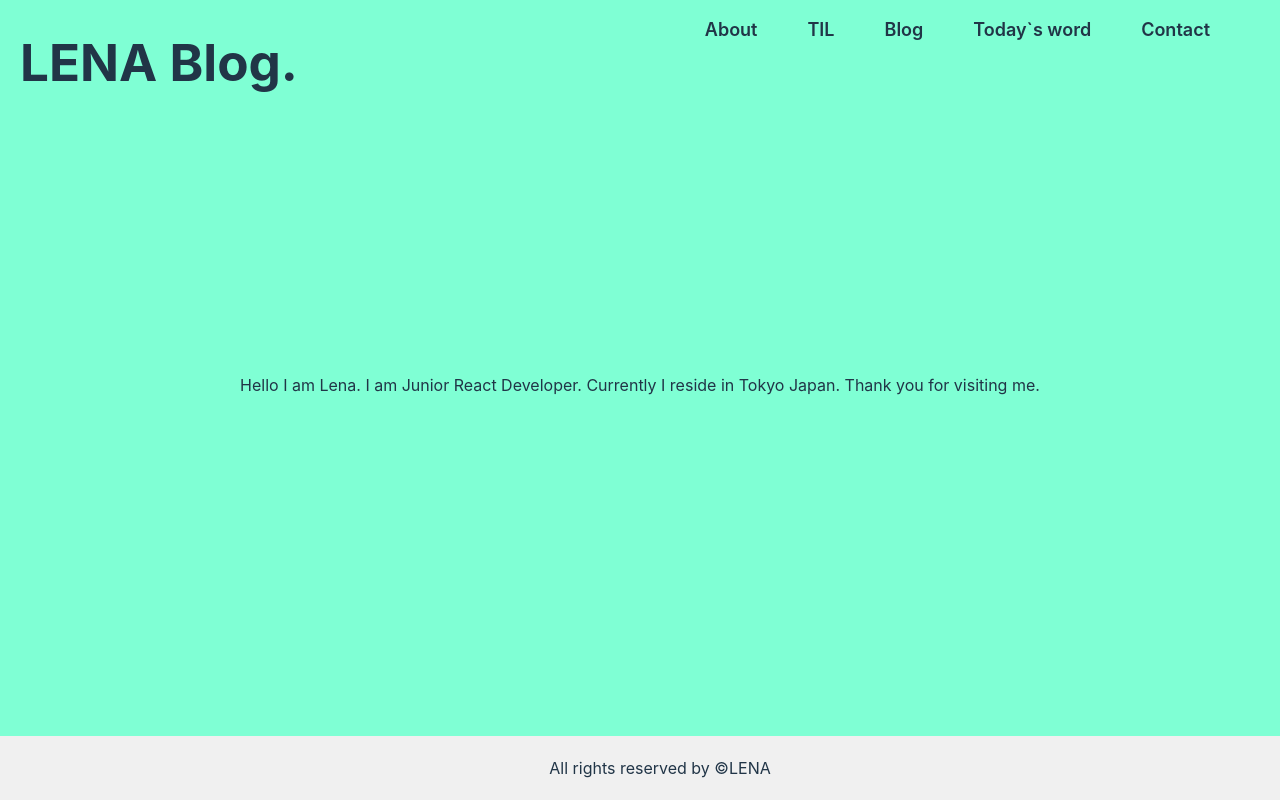
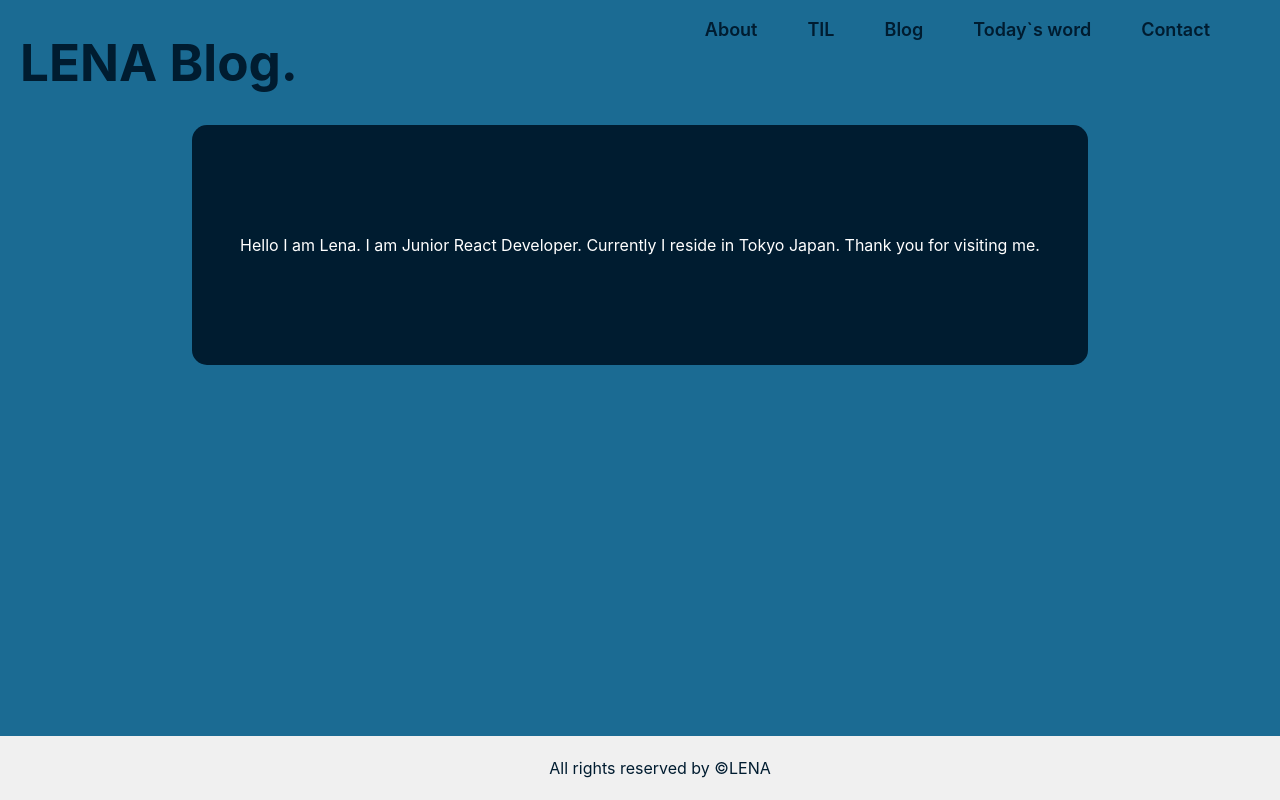
Before and after one commit to lenayoo/LENABlog, a React (Vite) app: page / in a window 1280 px wide. Shown: the top 800 px of the page. Built offline with nearby package versions, Linux system fonts and the light colour scheme.

Commit message:
for everyday commit add color palette

```diff
--- a/src/App.css
+++ b/src/App.css
@@ -1,6 +1,7 @@
 .body {
   position: relative;
-  background-color: aquamarine;
+  background-color: #1b6b93;
+  color: #001c30;
   width: 100vw;
   height: 100vh;
   margin: 0 !important;
@@ -26,11 +27,15 @@ li {
 }
 
 .main {
-  width: 100vw;
-  height: 65%;
+  width: 70vw;
+  height: 30%;
   display: flex;
   justify-content: center;
   align-items: center;
+  background-color: #001c30;
+  color: white;
+  border-radius: 15px;
+  margin: 0 auto;
 }
 
 .footer {
```
